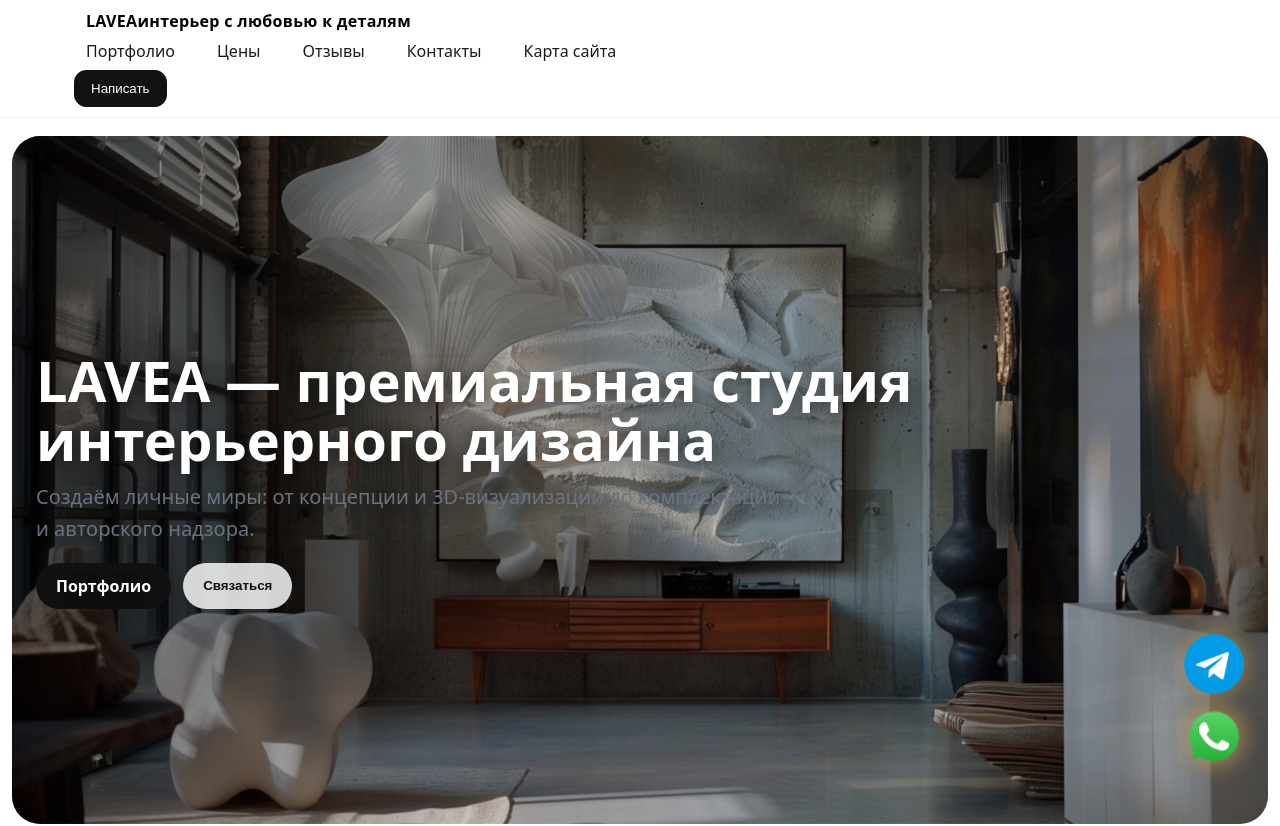
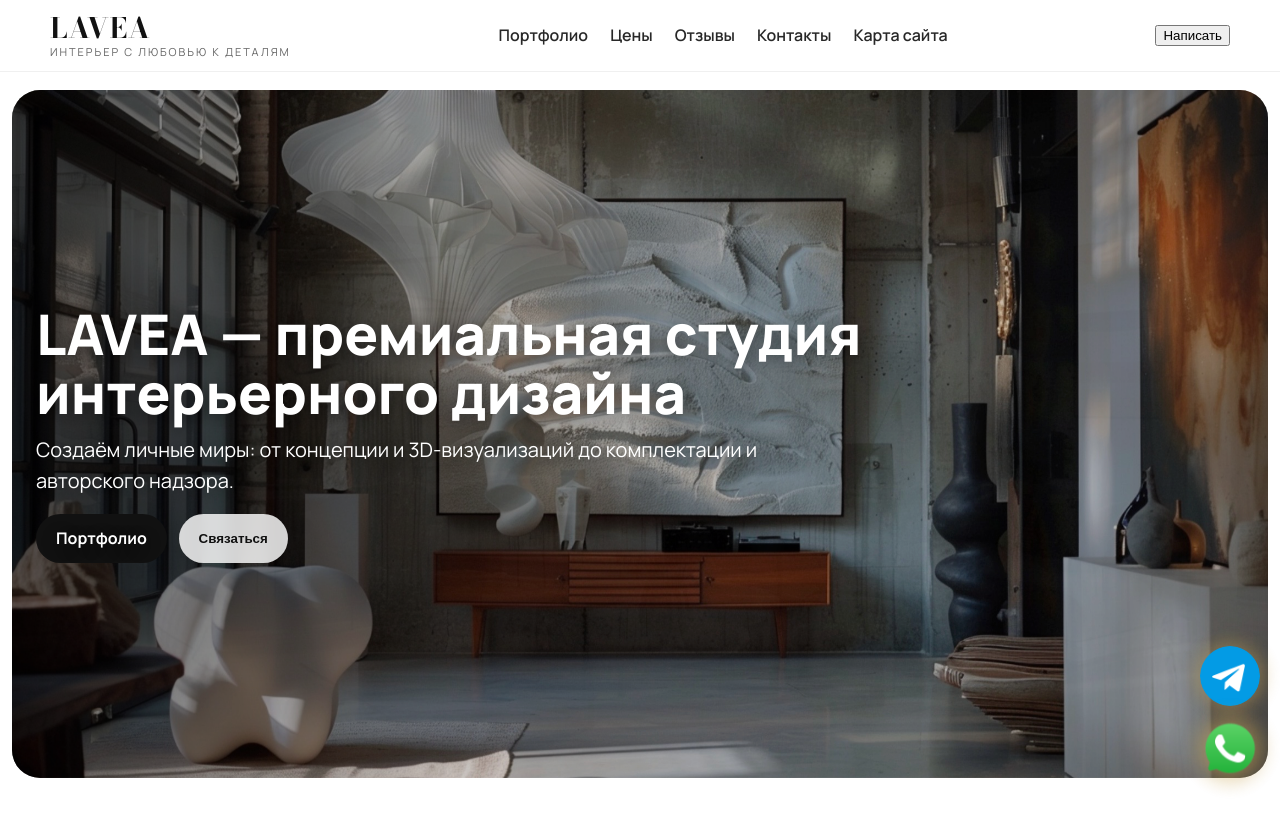
Before and after one commit to ankakisis-cloud/lavea-site, a Next.js app: page / in a window 1280 px wide. Shown: the top 826 px of the page. Built offline with nearby package versions, Linux system fonts and the light colour scheme.

Commit message:
Update globals.css

```diff
--- a/styles/globals.css
+++ b/styles/globals.css
@@ -1,38 +1,116 @@
+/* ====== БАЗА + ПЕРЕМЕННЫЕ БРЕНДА ====== */
+:root{
+  --font-heading: "Bodoni Moda", serif;
+  --font-body: "Manrope", system-ui, -apple-system, Segoe UI, Roboto, Ubuntu, Cantarell, "Helvetica Neue", Arial, "Noto Sans", "Apple Color Emoji", "Segoe UI Emoji";
+  --brand-bg: #ffffff;
+  --brand-ink: #111;                /* основной текст */
+  --brand-ink-soft: #666;           /* вторичный текст */
+  --brand-gold: #C7A251;            /* золото LAVEA */
+  --brand-gold-soft: #E8C980;       /* светлое золото */
+  --border: #e8e8e8;
+  --shadow: 0 8px 30px rgba(0,0,0,.06);
+}
 
-:root{--text:#111;--muted:#6b7280;--border:#e5e7eb}
-*{box-sizing:border-box}body{margin:0;font-family:ui-sans-serif,system-ui}
-.container{max-width:1200px;margin:0 auto;padding:24px}
-h1{font-size:42px;margin:0 0 16px}h2{font-size:32px;margin:0 0 16px}h3{font-size:22px;margin:0 0 12px}
-p{color:var(--muted);line-height:1.6}.grid{display:grid;gap:16px}.grid-2{grid-template-columns:repeat(2,1fr)}.grid-3{grid-template-columns:repeat(3,1fr)}
-.card{background:#fff;border:1px solid var(--border);border-radius:16px;padding:16px}
-.btn{display:inline-block;padding:10px 16px;border-radius:12px;border:1px solid var(--border);text-decoration:none;color:#111}
-.btn.dark{background:#111;color:#fff;border-color:#111}nav a{padding:8px 12px;border-radius:10px;text-decoration:none;color:#111}
-nav a:hover{background:#111;color:#fff}.header{position:sticky;top:0;background:#fffcc;border-bottom:1px solid var(--border);backdrop-filter:blur(6px)}
-input,textarea{width:100%;padding:12px 14px;border:1px solid var(--border);border-radius:14px}
-@media(max-width:900px){.grid-2,.grid-3{grid-template-columns:1fr}}
-.fab{position:fixed;right:20px;bottom:20px;padding:12px 16px;border-radius:14px;background:#111;color:#fff;border:none;cursor:pointer}
-.modal-backdrop{position:fixed;inset:0;background:rgba(0,0,0,.5);display:flex;align-items:center;justify-content:center}
-.modal{background:#fff;border-radius:16px;width:min(96vw,520px);padding:20px}
+/* База шрифтов/цветов */
 html { scroll-behavior: smooth; }
-/* ====== HEADER (global) ====== */
+html, body { height: 100%; }
+body{
+  margin: 0;
+  background: var(--brand-bg);
+  color: var(--brand-ink);
+  font-family: var(--font-body);
+  font-size: 16px;
+  line-height: 1.55;
+}
+
+/* Контейнер по сайту, если нужен */
+.container{
+  max-width: 1180px;
+  margin: 0 auto;
+  padding: 0 24px;
+}
+
+/* ====== ШАПКА ====== */
 .header{
-  position:sticky; top:0; z-index:1000;
-  background:rgba(255,255,255,.78);
+  position: sticky;
+  top: 0;
+  z-index: 1000;
+  background: rgba(255,255,255,.78);
   -webkit-backdrop-filter: blur(10px);
   backdrop-filter: blur(10px);
-  border-bottom:1px solid rgba(0,0,0,.06);
+  border-bottom: 1px solid rgba(0,0,0,.06);
 }
-.header__container{ max-width:1180px; margin:0 auto; padding:10px 24px; }
-.header__nav{ display:flex; align-items:center; justify-content:space-between; gap:16px; }
-.logo{ font-weight:800; letter-spacing:.02em; text-decoration:none; color:inherit; }
-.menu{ display:flex; align-items:center; gap:18px; flex-wrap:wrap; }
-.menu a{ text-decoration:none; color:inherit; opacity:.9; }
-.menu a:hover{ opacity:1; }
-
-@media (max-width:640px){
-  .header__container{ padding:8px 16px; }
-  .menu{ gap:12px; }
+.header__container{
+  max-width: 1180px;
+  margin: 0 auto;
+  padding: 14px 24px;
+  display: grid;
+  grid-template-columns: auto 1fr auto;
+  align-items: center;
+  gap: 20px;
 }
 
-/* плавная прокрутка к якорям */
-html{ scroll-behavior:smooth; }
+/* ====== ЛОГОТИП LAVEA (текстом) ====== */
+.logo{
+  text-decoration: none;
+  color: inherit;
+  display: inline-flex;
+  flex-direction: column;
+  line-height: 1;
+}
+.logoText{
+  font-family: var(--font-heading);
+  font-weight: 700;
+  font-size: 28px;
+  letter-spacing: .02em;           /* премиальная стяжка букв */
+}
+.logoSub{
+  margin-top: 4px;
+  font-size: 11px;
+  letter-spacing: .18em;
+  text-transform: uppercase;
+  color: var(--brand-ink-soft);
+}
+
+/* Hover лёгкий — золото */
+.logo:hover .logoText{
+  color: var(--brand-gold);
+  transition: color .2s ease;
+}
+
+/* ====== МЕНЮ ====== */
+.menu{
+  justify-self: center;
+  display: flex;
+  gap: 22px;
+  flex-wrap: wrap;
+}
+.menu a{
+  color: inherit;
+  text-decoration: none;
+  font-weight: 600;
+  opacity: .9;
+}
+.menu a:hover{ color: var(--brand-gold); }
+
+/* Правый блок шапки (кнопка/иконки от HeaderClient) */
+.header__right{ justify-self: end; }
+
+/* Адаптив шапки */
+@media (max-width: 860px){
+  .header__container{
+    grid-template-columns: 1fr auto;
+    gap: 14px;
+  }
+  .menu{ display:none; } /* при необходимости можно свернуть */
+  .logoText{ font-size: 24px; }
+  .logoSub{ display:none; }
+}
+
+/* ====== УТИЛИТЫ (карточки, тени, и т.д.) — если надо дальше использовать ====== */
+.card{
+  background: #fff;
+  border: 1px solid var(--border);
+  border-radius: 16px;
+  box-shadow: var(--shadow);
+}
```
